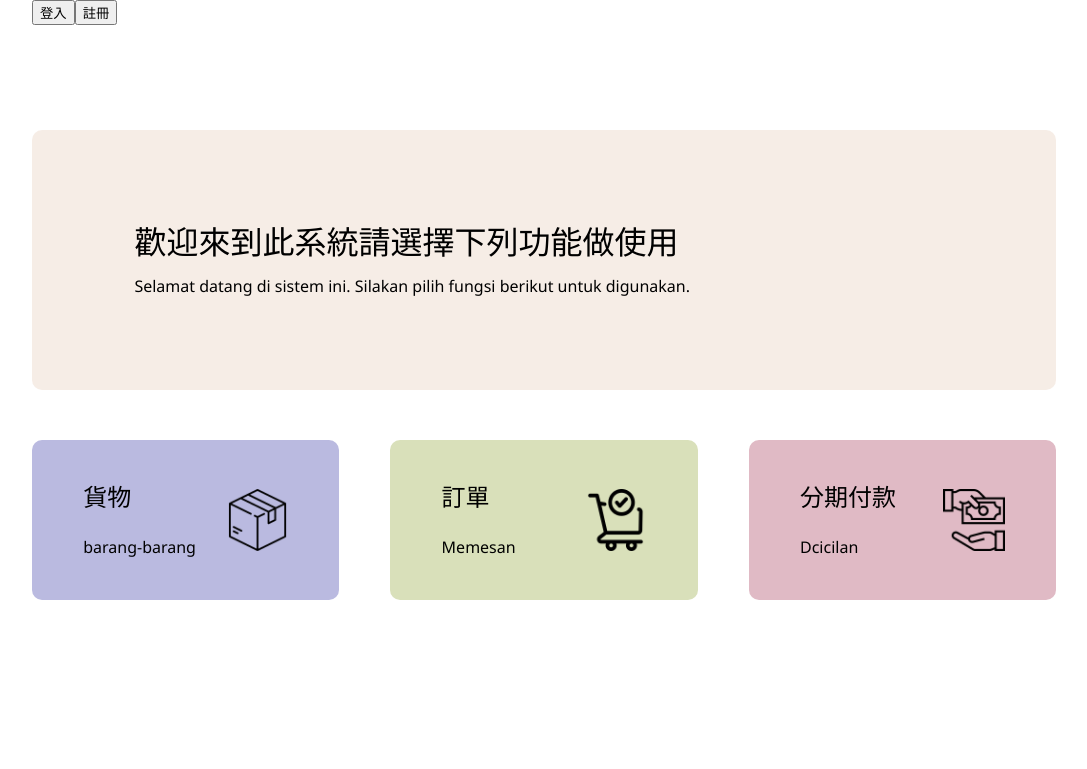
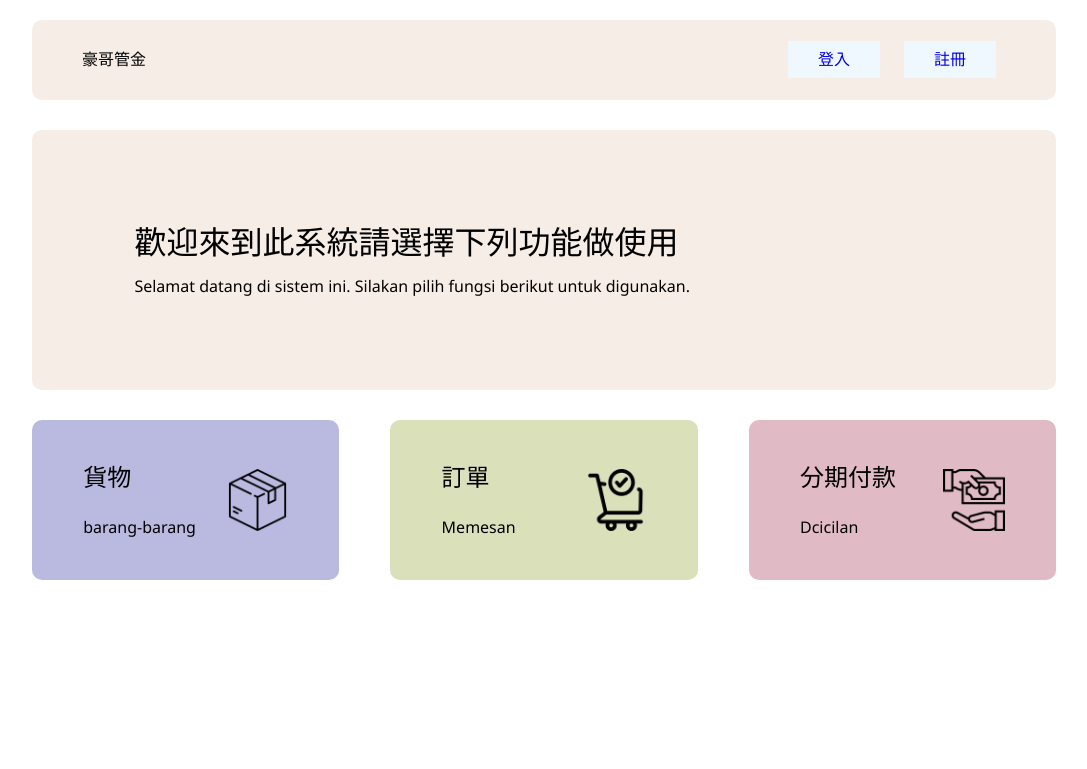
Before and after one commit to Liaoesn/Gold, a Flask app: page / in a window 1280 px wide. Shown: the top 769 px of the page, without its empty margins (96-1183 px from the left). Run offline with Flask 3, Linux system fonts and the light colour scheme; some libraries are stand-ins or nearby versions.

Commit message:
新增-nav 樣式

```diff
--- a/static/css/color.css
+++ b/static/css/color.css
@@ -1,5 +1,5 @@
 :root{
-    --color-primary-0: #000;
+    --main-color: #f0e2d599;
     --color-primary-1: #333;
     --color-primary-2: #666;
     --color-primary-3: #999;
--- a/static/css/common/navbar.css
+++ b/static/css/common/navbar.css
@@ -1,5 +1,23 @@
+@import url('../color.css');
+
 nav{
    width: 80vw;
    height: 10vh;
    margin: 0 auto;
+   margin-top: 20px;
+   background-color: var(--main-color);
+   border-radius: 10px;
+   display: flex;
+   align-items: center;
+   justify-content: space-between;
 }
+nav h1, nav .login{
+   margin: 0 50px;
+}
+nav .login a{
+   margin: 0 10px;
+   text-decoration: none;
+   background-color: aliceblue;
+   padding: 10px 30px;
+   b
+}
--- a/static/css/global.css
+++ b/static/css/global.css
@@ -1,3 +1,2 @@
-@import url(./color.css);
 @import url(./reset.css);
 @import url(./common/navbar.css);
--- a/static/css/homePage.css
+++ b/static/css/homePage.css
@@ -8,7 +8,7 @@ main section.banner{
     background-color: #f0e2d599;
     width: 80%;
     height: 30vh;
-    margin: 50px 0;
+    margin: 30px 0;
     border-radius: 10px;
     padding: 10px 10%;
     display: flex;
--- a/templates/index.html
+++ b/templates/index.html
@@ -1,5 +1,6 @@
 <!DOCTYPE html>
 <html lang="en">
+
 <head>
     <meta charset="UTF-8">
     <meta name="viewport" content="width=device-width, initial-scale=1.0">
@@ -7,8 +8,15 @@
     <link rel="stylesheet" type="text/css" href="../static/css/global.css">
     <link rel="stylesheet" type="text/css" href="../static/css/homePage.css">
 </head>
+
 <body>
-    <nav><button>登入</button><button>註冊</button></nav>
+    <nav class="navbar">
+        <h1>豪哥管金</h1>
+        <div class="login">
+            <a href="user/login/form">登入</a>
+            <a href="user/login/create">註冊</a>
+        </div>
+    </nav>
     <main>
         <section class="banner">
             <h1>歡迎來到此系統請選擇下列功能做使用</h1>
@@ -39,5 +47,6 @@
         </section>
     </main>
 </body>
+
 </html>
 <script src="//cdnjs.cloudflare.com/ajax/libs/css.js/2.5.3/css.min.js"></script>
```
